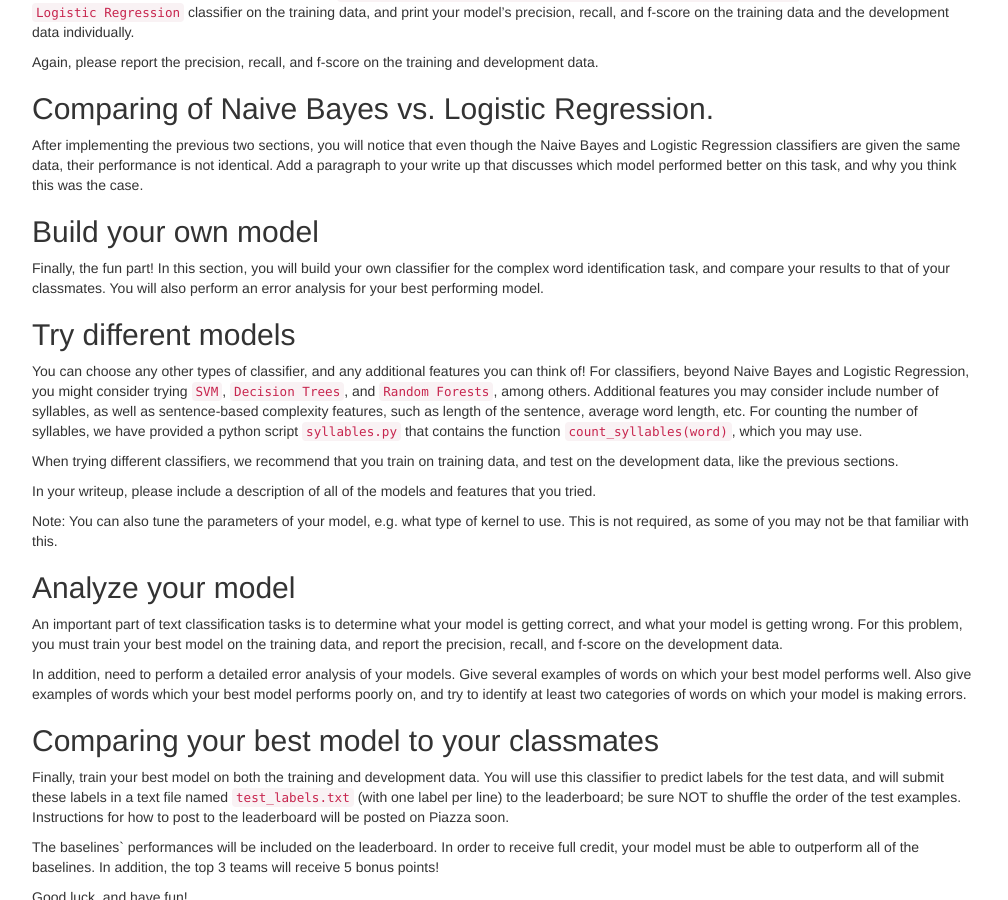
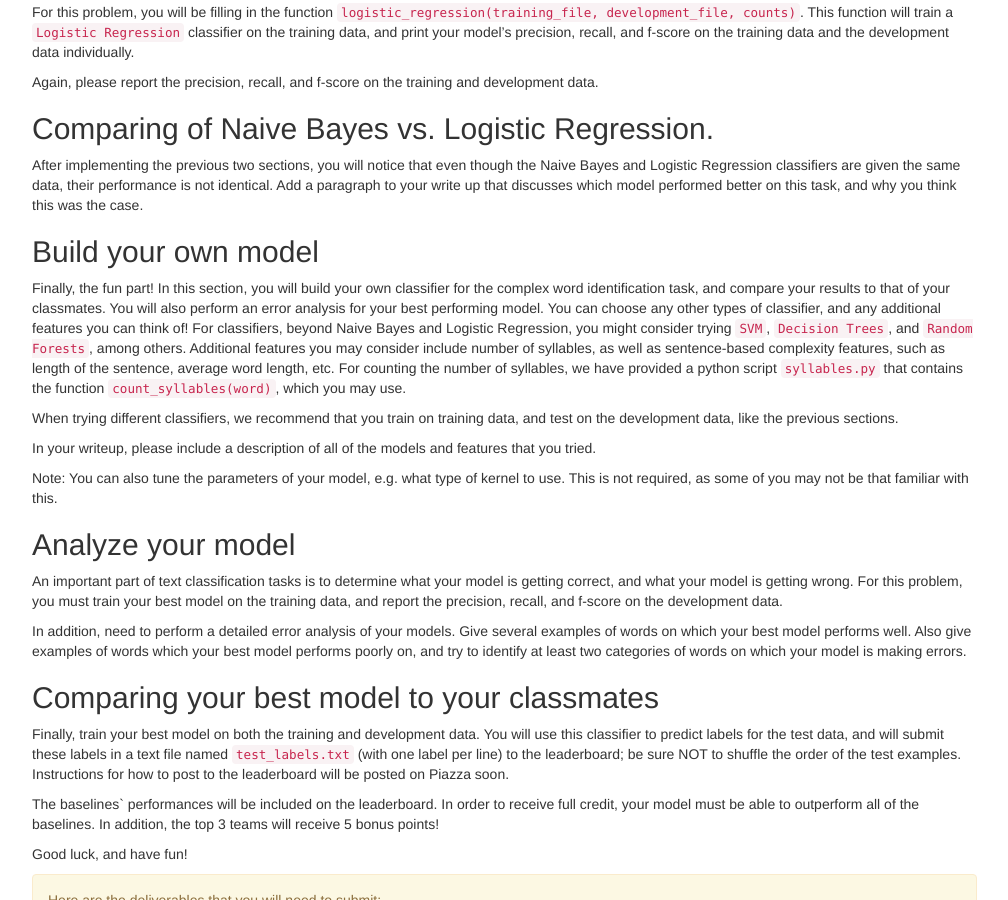
Before and after one commit to computational-linguistics-class/computational-linguistics-class.github.io, a Jekyll site: the page built from assignment2.md, in a window 1280 px wide and 900 px high, scrolled down 2904 px. Shown: the whole window, without its empty margins (233-1241 px from the left). Built offline with Jekyll 4.4.1, drawn with Linux system fonts in a browser that asks for light colours; nearby versions of some CDN libraries; a script that is not in the unit is left out; some of the changed text lies outside the part shown.

Commit message:
Formatting

```diff
--- a/assignment2.md
+++ b/assignment2.md
@@ -154,11 +155,7 @@
 
 ## Build your own model
 
-Finally, the fun part! In this section, you will build your own classifier for the complex word identification task, and compare your results to that of your classmates. You will also perform an error analysis for your best performing model.
-
-## Try different models
-
-You can choose any other types of classifier, and any additional features you can think of! For classifiers, beyond Naive Bayes and Logistic Regression, you might consider trying `SVM`, `Decision Trees`, and `Random Forests`, among others. Additional features you may consider include number of syllables, as well as sentence-based complexity features, such as length of the sentence, average word length, etc. For counting the number of syllables, we have provided a python script `syllables.py` that contains the function `count_syllables(word)`, which you may use.
+Finally, the fun part! In this section, you will build your own classifier for the complex word identification task, and compare your results to that of your classmates. You will also perform an error analysis for your best performing model. You can choose any other types of classifier, and any additional features you can think of! For classifiers, beyond Naive Bayes and Logistic Regression, you might consider trying `SVM`, `Decision Trees`, and `Random Forests`, among others. Additional features you may consider include number of syllables, as well as sentence-based complexity features, such as length of the sentence, average word length, etc. For counting the number of syllables, we have provided a python script `syllables.py` that contains the function `count_syllables(word)`, which you may use.
 
 When trying different classifiers, we recommend that you train on training data, and test on the development data, like the previous sections.
 
```
Also changed, not shown: other parts of assignment2.md (+1 -0 lines).
